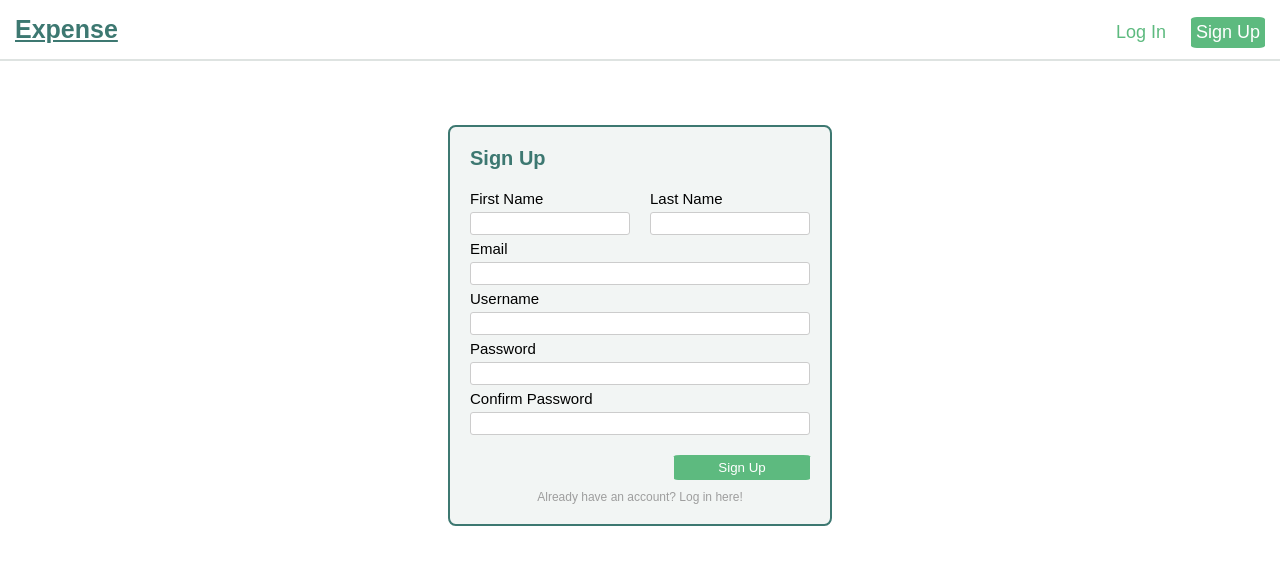
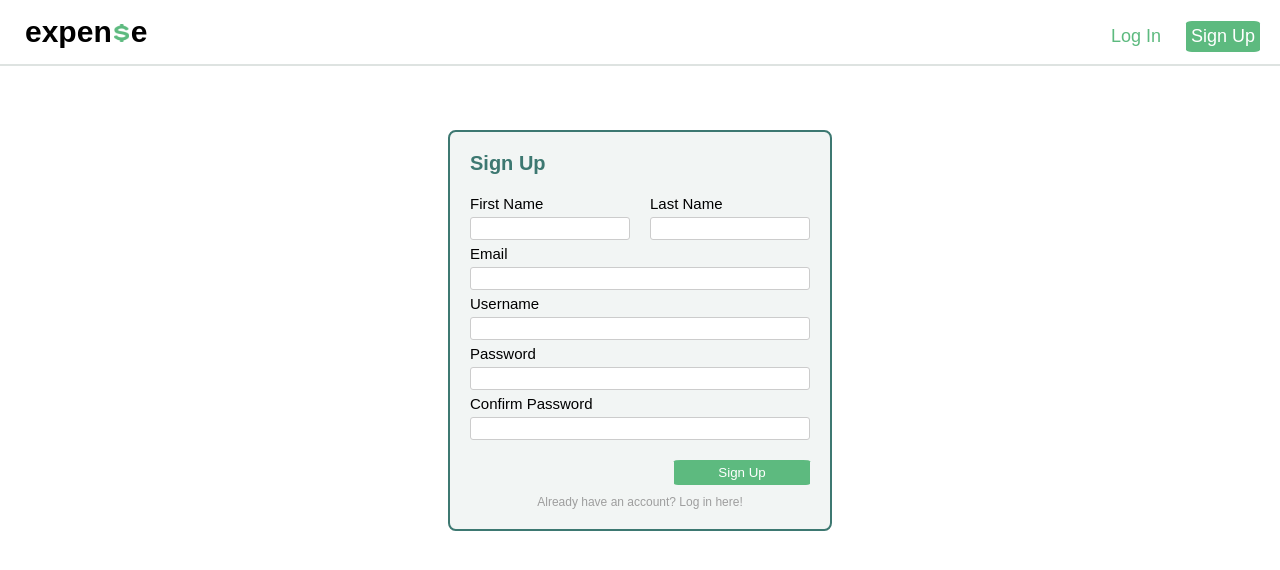
Before and after one commit to Cindyzhang977/expense, a React app: page / in a window 1280 px wide. Built offline with nearby package versions, Linux system fonts and the light colour scheme.

Commit message:
expense logo

```diff
--- a/src/index.css
+++ b/src/index.css
@@ -80,7 +80,8 @@ input[type=submit] {
     display: flex;
     justify-content: space-between;
     align-items: baseline;
-    padding-right: 5px;
+    padding-right: 10px;
+    padding-left: 10px;
     border-bottom: solid 2px #dee3e1;
 }
 
@@ -119,9 +120,17 @@ input[type=submit] {
 }
 
 #expense-logo {
-    color: var(--accent);
-    font-size: 25px;
+    color: black;
+    font-size: 30px;
     font-weight: 700;
+    text-decoration: none;
+}
+
+#logo {
+  height: 18px;
+  width: 15px;
+  margin-left: 2px;
+  margin-right: 2px;
 }
 
 @media screen and (min-width: 550px) {
--- a/src/index.js
+++ b/src/index.js
@@ -1,6 +1,8 @@
 import React from 'react';
 import ReactDOM from 'react-dom';
 import './index.css';
+import logo from "./imgs/logo.png";
+console.log(logo);
 
 class HomePage extends React.Component {
   constructor(props) {
@@ -14,10 +16,12 @@ class HomePage extends React.Component {
   }
 
   showLoginBox() {
+    console.log("show login");
     this.setState({isLoginOpen: true, isSignupOpen: false});
   }
 
   showSignupBox() {
+    console.log("show signup");
     this.setState({isSignupOpen: true, isLoginOpen: false});
   }
 
@@ -39,7 +43,7 @@ class HomePage extends React.Component {
 function Navbar(props) {
   return (
     <div className="navbar">
-        <div className="menu-item"><a href="index.html" id="expense-logo">Expense</a></div>
+        <div className="menu-item"><a href="index.html" id="expense-logo">expen<img id="logo" src={logo} alt="expense logo"/>e</a></div>
         <ul className="menu">
             <li className="menu-item link"><button onClick={props.clickLogin()}>Log In</button></li>
             <li className="menu-item button"><button onClick={props.clickSignup()}>Sign Up</button></li>
```
Also changed, not shown: src/index.html (+1 -0 lines), src/imgs/logo.png (added).
